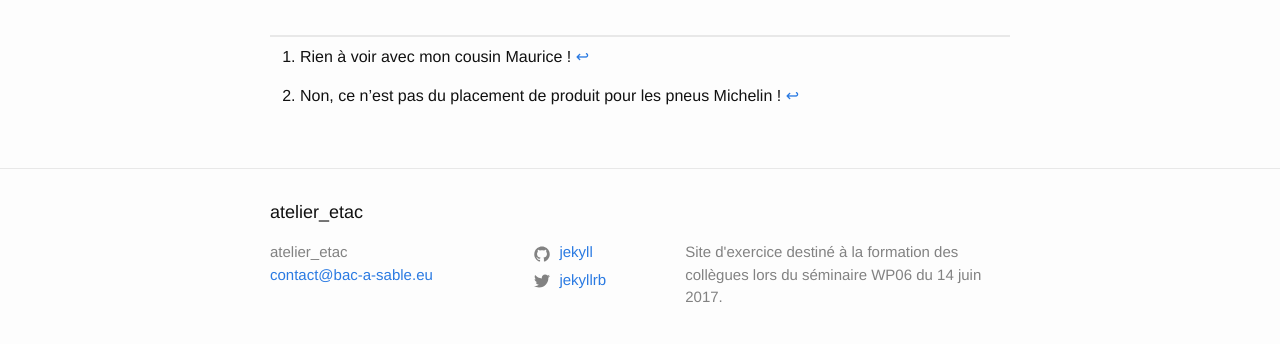
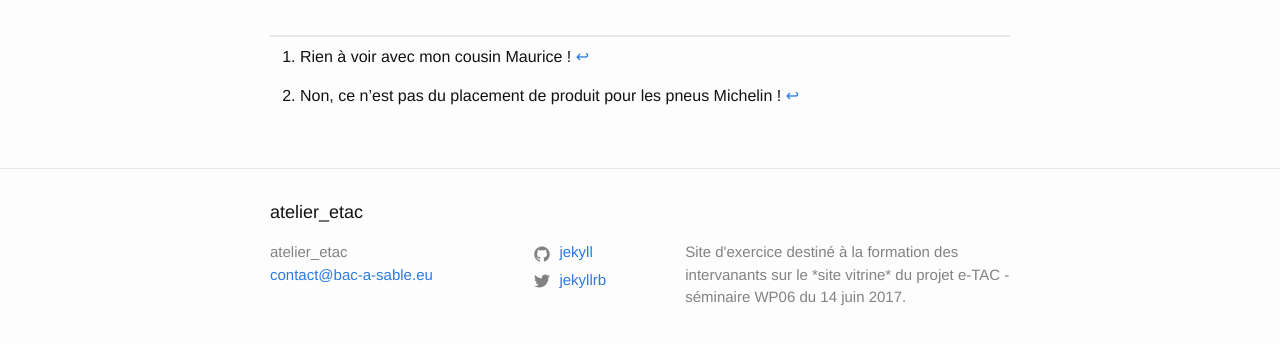
Before and after one commit to stef4/atelier_etac, a Jekyll site: the page built from _posts/2017-06-07-this-post-demonstrates-post-content-styles.md, in a window 1280 px wide and 900 px high, scrolled down 3537 px, cut to the strip 531-875 px from the top of the window. Built offline with Jekyll 4.4.1, drawn with Linux system fonts in a browser that asks for light colours; some of the changed text lies outside the part shown.

Commit message:
Corrections 3

```diff
--- a/_config.yml
+++ b/_config.yml
@@ -15,7 +15,7 @@
 # in the templates via {{ site.myvariable }}.
 email: contact@bac-a-sable.eu
 description: > # this means to ignore newlines until "baseurl:"
-  Site d'exercice destiné à la formation des collègues lors du séminaire WP06 du 14 juin 2017.
+  Site d'exercice destiné à la formation des intervanants sur le *site vitrine* du projet e-TAC - séminaire WP06 du 14 juin 2017.
 baseurl: "/atelier_etac" # the subpath of your site, e.g. /blog
 url: "https://www.bac-a-sable.eu" # the base hostname & protocol for your site, e.g. http://example.com
 twitter_username: jekyllrb
```
Also changed, not shown: _posts/2017-06-07-this-post-demonstrates-post-content-styles.md (+1 -1 lines).
